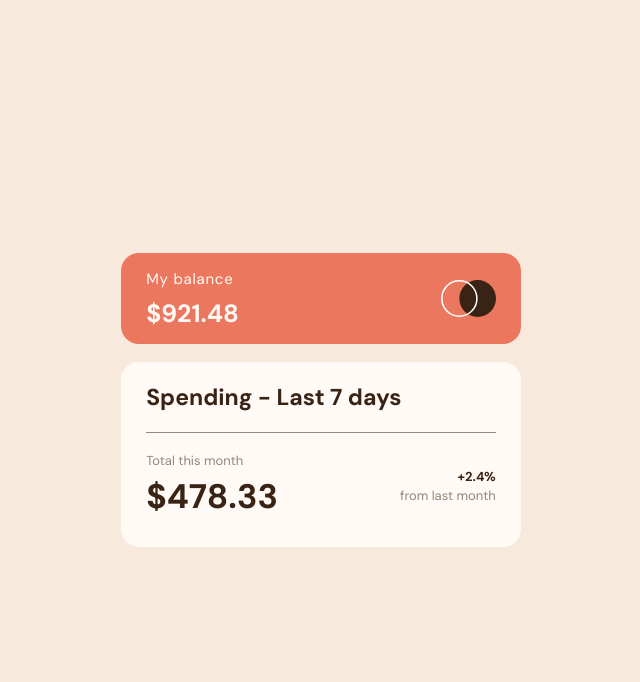
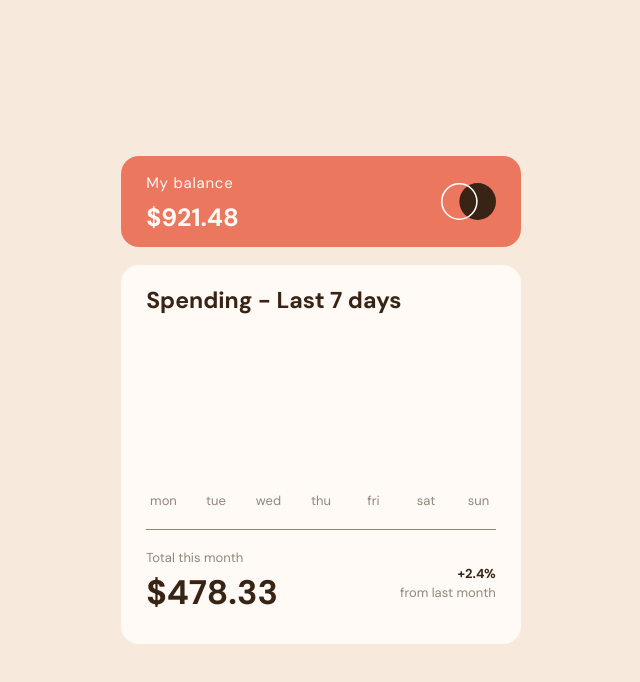
Before and after one commit to MahdiSohaily/Expenses-chart-component, a website built with Vite: page index.html in a window 1280 px wide. Shown: the whole page, without its empty margins (319-959 px from the left). Built offline with nearby package versions, Linux system fonts and the light colour scheme.

Commit message:
Add card graph structure

```diff
--- a/index.html
+++ b/index.html
@@ -27,7 +27,36 @@
       </header>
       <main class="content bg-pale-orange">
         <h1 class="primary-header">Spending - Last 7 days</h1>
-
+        <div class="graph">
+          <div>
+            <div class="g-item mon"></div>
+            <p class="text-tiny text-brown">mon</p>
+          </div>
+          <div>
+            <div class="g-item tue"></div>
+            <p class="text-tiny text-brown">tue</p>
+          </div>
+          <div>
+            <div class="g-item wed"></div>
+            <p class="text-tiny text-brown">wed</p>
+          </div>
+          <div>
+            <div class="g-item thu"></div>
+            <p class="text-tiny text-brown">thu</p>
+          </div>
+          <div>
+            <div class="g-item fri"></div>
+            <p class="text-tiny text-brown">fri</p>
+          </div>
+          <div>
+            <div class="g-item sat"></div>
+            <p class="text-tiny text-brown">sat</p>
+          </div>
+          <div>
+            <div class="g-item sun"></div>
+            <p class="text-tiny text-brown">sun</p>
+          </div>
+        </div>
       </main>
       <footer class="bg-pale-orange">
         <div class="flex-container">
```
